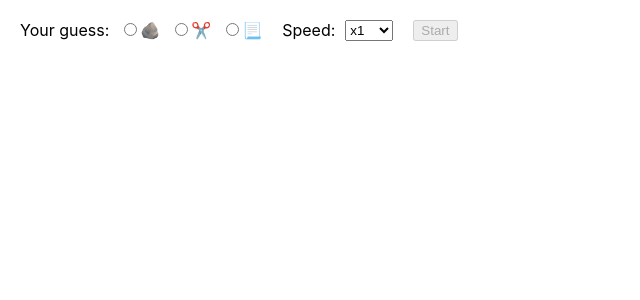
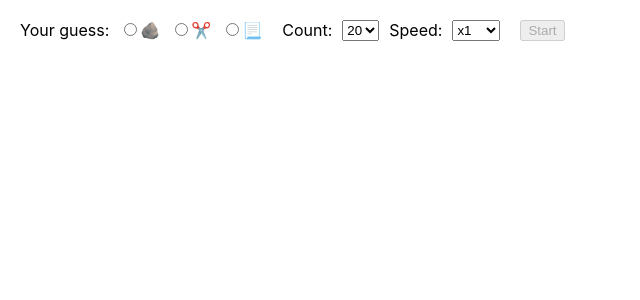
Before and after one commit to tr70k/rock-paper-scissors, a React (Create React App) app: page / in a window 1280 px wide. Shown: the top 300 px of the page, without its empty margins (0-640 px from the left). Built offline with nearby package versions, Linux system fonts and the light colour scheme.

Commit message:
add count select

```diff
--- a/src/App.tsx
+++ b/src/App.tsx
@@ -7,6 +7,7 @@ function App() {
   const [isRunning, setIsRunning] = useState(false)
   const [guess, setGuess] = useState<ItemType | null>(null)
   const [speed, setSpeed] = useState<Speed>(1)
+  const [count, setCount] = useState<number>(20)
 
   return (
     <div className="App">
@@ -23,6 +24,17 @@ function App() {
           }
         </div>
         <div className="Header">
+          Count:
+          <select
+            name="count"
+            value={count}
+            onChange={(e) => setCount(+e.target.value)}
+            disabled={isRunning}
+          >
+            <option value="10">10</option>
+            <option value="20">20</option>
+            <option value="30">30</option>
+          </select>
           Speed:
           <select
             name="speed"
@@ -40,7 +52,7 @@ function App() {
           </button>
         </div>
       </div>
-      {isRunning && <Game guess={guess} speed={speed} />}
+      {isRunning && <Game guess={guess} speed={speed} count={count} />}
     </div>
   );
 }
--- a/src/components/Game.tsx
+++ b/src/components/Game.tsx
@@ -4,7 +4,6 @@ import {
   ICONS,
   ITEM_SIZE,
   ITEM_TYPES,
-  ITEMS_COUNT,
   TICK_DELAY,
   generateItems,
   getWinnerType,
@@ -14,12 +13,12 @@ import {
   Speed,
 } from './utils';
 
-const useGame = (step = 2) => {
+const useGame = (count = 20, step = 2) => {
   const [items, setItems] = useState(() => {
     const randomItems = [
-      ...generateItems(ITEM_TYPES.ROCK, ITEMS_COUNT),
-      ...generateItems(ITEM_TYPES.PAPER, ITEMS_COUNT),
-      ...generateItems(ITEM_TYPES.SCISSORS, ITEMS_COUNT),
+      ...generateItems(ITEM_TYPES.ROCK, count),
+      ...generateItems(ITEM_TYPES.PAPER, count),
+      ...generateItems(ITEM_TYPES.SCISSORS, count),
     ]
     return shuffle(randomItems)
   })
@@ -71,12 +70,13 @@ const useGame = (step = 2) => {
 type Props = {
   guess?: ItemType | null
   speed?: Speed
+  count?: number
 }
 
-export const Game = ({ guess, speed = 0.5 }: Props) => {
+export const Game = ({ guess, speed = 0.5, count = 20 }: Props) => {
   const wrapperRef = useRef<HTMLDivElement>(null)
   const [scale, setScale] = useState(1)
-  const { items } = useGame(3 - speed)
+  const { items } = useGame(count, 3 - speed)
 
   useEffect(() => {
     function handleResize() {
@@ -94,9 +94,9 @@ export const Game = ({ guess, speed = 0.5 }: Props) => {
   const paperCount = items.filter(({ type }) => type === ITEM_TYPES.PAPER).length
   const scissorsCount = items.length - rockCount - paperCount
 
-  const isRockWinner = rockCount === ITEMS_COUNT * 3
-  const isPaperWinner = paperCount === ITEMS_COUNT * 3
-  const isScissorsWinner = scissorsCount === ITEMS_COUNT * 3
+  const isRockWinner = rockCount === count * 3
+  const isPaperWinner = paperCount === count * 3
+  const isScissorsWinner = scissorsCount === count * 3
 
   return (
     <div>
--- a/src/components/utils.ts
+++ b/src/components/utils.ts
@@ -1,5 +1,4 @@
 export const TICK_DELAY = 50
-export const ITEMS_COUNT = 10
 
 export const ITEM_SIZE = 15
 export const FIELD_SIZE = 600
```
